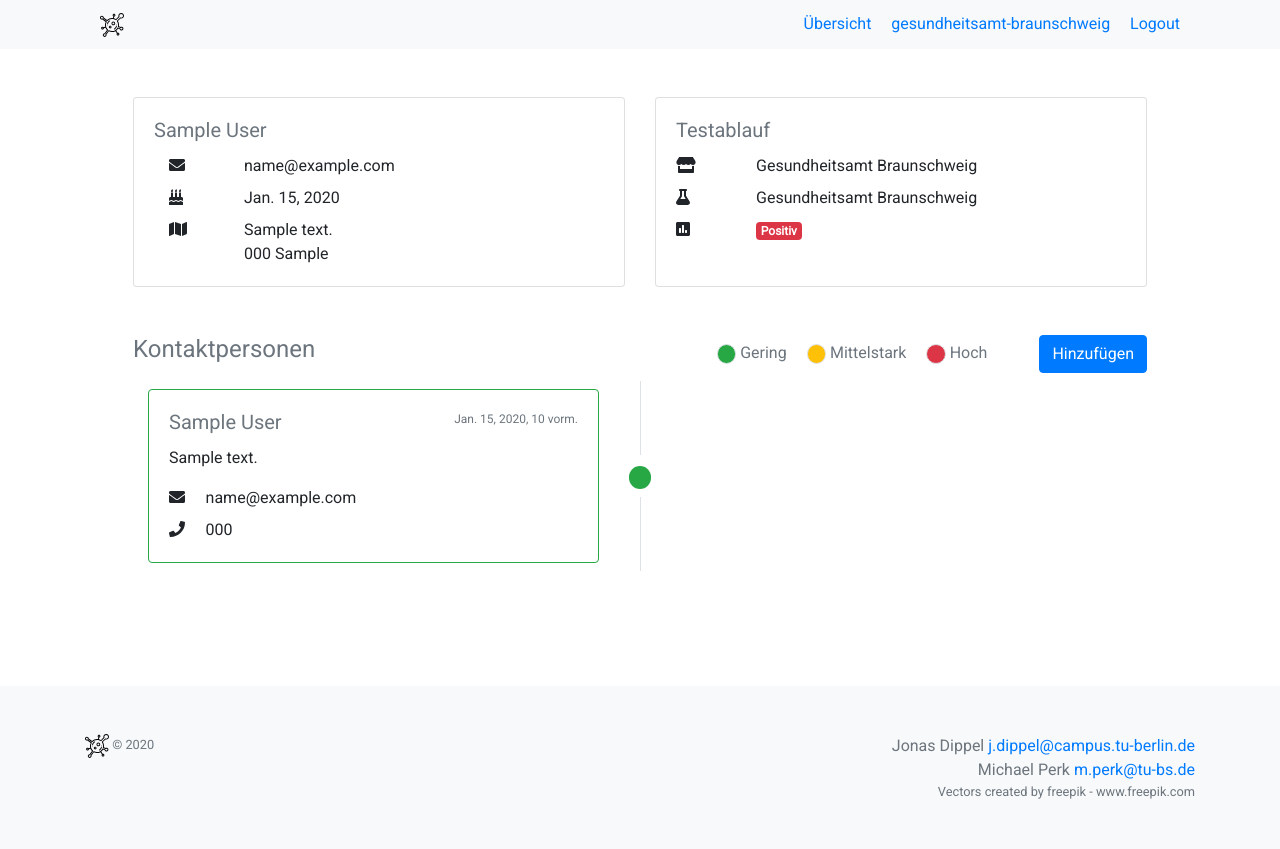
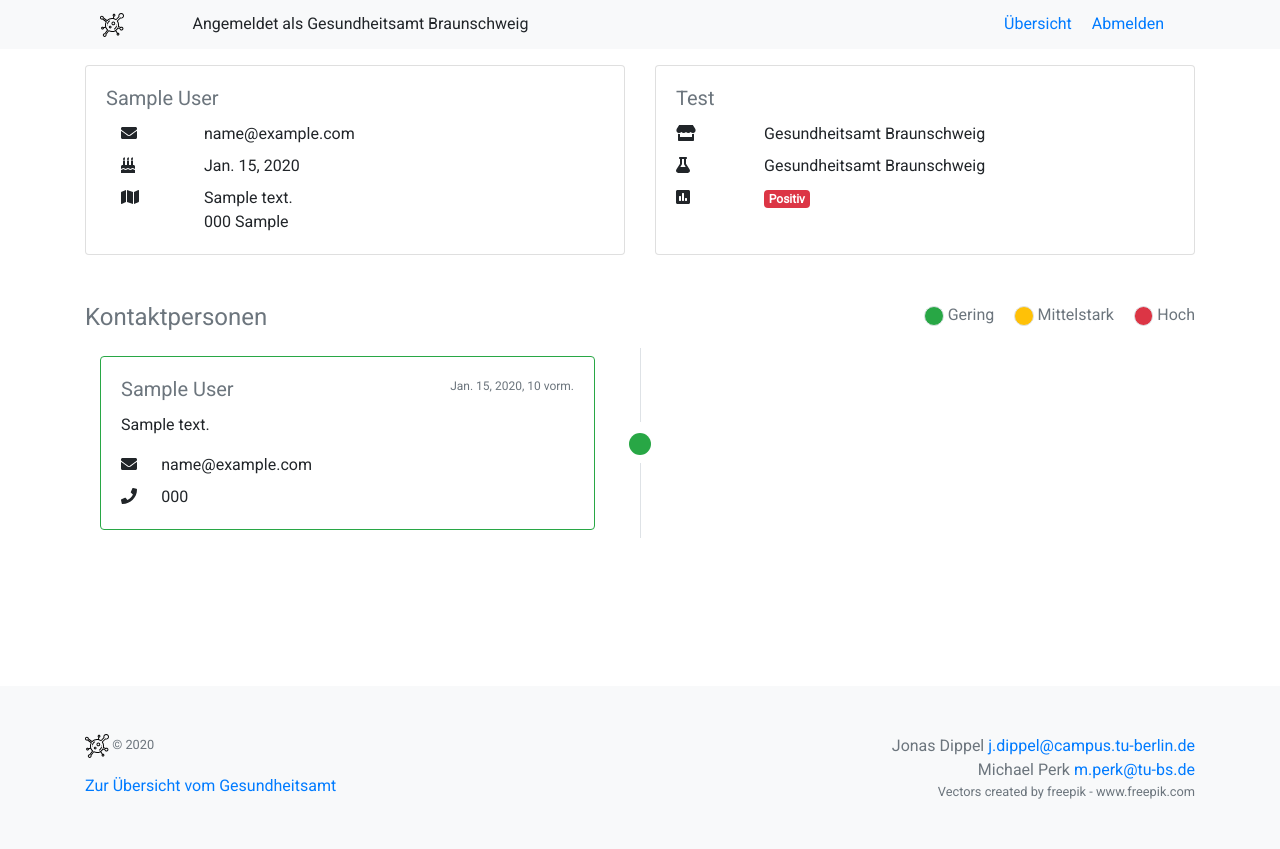
Before and after one commit to dippel-perk/morbus-clade, a Django app: page /health/detail/1 in a window 1280 px wide. Run offline with Django 3.2, Linux system fonts and the light colour scheme; a user stored in the database is signed in; data comes from the database, SQL or seed files in the repository; tables that the repository leaves empty hold one stand-in row (values such as "Sample post"); data that the repository does not hold is empty; some libraries are stand-ins or nearby versions.

Commit message:
Detail View Fixes and changes, Quality of life changes

```diff
--- a/citizens/templates/citizens/detail.html
+++ b/citizens/templates/citizens/detail.html
@@ -1,4 +1,4 @@
-{% extends "health/health_department/base.html" %}
+{% extends token_based|yesno:"citizens/base.html,health/health_department/base.html" %}
 
 {% load static %}
 
@@ -8,8 +8,8 @@
 
     <div id="app">
         <div class="container">
-            <div class="m-5">
-                <div class="row">
+            <div class="">
+                <div class="row mt-3">
                     <div class="col-6">
                         <div class="card">
                             <div class="card-body">
@@ -49,7 +49,7 @@
                     <div class="col-6">
                         <div class="card" style="height: 100%">
                             <div class="card-body">
-                                <h5 class="card-title text-muted">Testablauf</h5>
+                                <h5 class="card-title text-muted">Test</h5>
                                 <div class="card-text">
                                     {% if citizen.test %}
                                         <div class="row mt-2">
@@ -82,11 +82,27 @@
                                                 {% endif %}
                                             </div>
                                         </div>
+                                    {% else %}
+                                        <div class="text-muted text-center">Diese Person hat sich noch nicht zur Teststation begeben.</div>
                                     {% endif %}
                                 </div>
                             </div>
                         </div>
                     </div>
+
+                    {% if token_based %}
+                        <div class="row mt-2 p-3">
+                            <div class="col-12">
+                                <div class="alert alert-info">
+                                        Leider wurden Sie positiv auf SARS-CoV-2 getestet. Begeben sie sich umgehend in eine häusliche Quarantäne.
+                                        Sie werden bald von einem Mitarbeiter des örtlichen Gesundheitsamtes kontaktiert.
+                                        Bitte geben Sie über diese Seite alle Kontaktpersonen an, mit denen Sie in der letzten Woche
+                                        persönlichen Kontakt hatten. Sie benötigen dafür von <span class="font-weight-bold">jeder</span> Kontaktperson eine Email <span class="font-weight-bold">und</span> eine Telefonnummer.
+                                </div>
+                            </div>
+                        </div>
+
+                    {% endif %}
                 </div>
                 <div class="row mt-5">
                     <div class="col-4">
@@ -94,10 +110,18 @@
                     </div>
                     <div class="col-8">
                         <div class="float-right text-muted">
-                            <span class="badge badge-pill bg-success border">&nbsp;</span> Gering
-                            <span class="ml-3 badge badge-pill bg-warning border">&nbsp;</span> Mittelstark
-                            <span class="ml-3 badge badge-pill bg-danger border">&nbsp;</span> Hoch
-                            <a href="{% url 'citizen-add-contact-person' citizen.access_token.token %}"><button class="ml-5 btn btn-primary">Hinzufügen</button></a>
+
+                            {% if citizen.contact_persons.all %}
+                                <span class="badge badge-pill bg-success border">&nbsp;</span> Gering
+                                <span class="ml-3 badge badge-pill bg-warning border">&nbsp;</span> Mittelstark
+                                <span class="ml-3 badge badge-pill bg-danger border">&nbsp;</span> Hoch
+                            {% endif %}
+
+                            {% if token_based %}
+                                <a href="{% url 'citizen-add-contact-person' citizen.access_token.token %}">
+                                    <button class="ml-5 btn btn-primary">Hinzufügen</button>
+                                </a>
+                            {% endif %}
                         </div>
                     </div>
                 </div>
@@ -160,6 +184,8 @@
                             {% endif %}
                         </div>
                         <!--/row-->
+                    {% empty %}
+                        <div class="text-muted text-center">Bislang wurden keine Kontaktpersonen eingetragen.</div>
                     {% endfor %}
                 </div>
             </div>
--- a/core/templates/core/base.html
+++ b/core/templates/core/base.html
@@ -53,9 +53,12 @@
     <div class="container">
         <div class="row">
             <div class="col-4">
-                <small class="d-block mb-3 text-muted"><img width="24" height="24" src="{% static "core/virus.svg" %}">
+                <small class="d-block mb-3 text-muted">
+                    <img width="24" height="24" src="{% static "core/virus.svg" %}">
                     &copy; 2020
                 </small>
+
+                <a href="{% url "health-home" %}">Zur Übersicht vom Gesundheitsamt</a>
             </div>
             <div class="col-8 text-right">
 
--- a/health/templates/health/base.html
+++ b/health/templates/health/base.html
@@ -1,9 +1,10 @@
 {% extends "core/base.html" %}
 
 {% block header %}
+    <span class="d-inline-block float-left" href="#">Angemeldet als {{ user.display_name }}</span>
+
     {% block links %}
     {% endblock %}
 
-    <a class="d-inline-block mr-3" href="#">{{ user.username }}</a>
-    <a class="d-inline-block" href="{% url 'logout' %}">Logout</a>
+    <a class="d-inline-block mr-3" href="{% url 'logout' %}">Abmelden</a>
 {% endblock %}
--- a/health/templates/health/health_department/base.html
+++ b/health/templates/health/health_department/base.html
@@ -1,5 +1,5 @@
 {% extends "health/base.html" %}
 
 {% block links %}
-    <a class="d-inline-block mr-3" href="#">Übersicht</a>
+    <a class="d-inline-block mr-3" href="{% url "health-home" %}">Übersicht</a>
 {% endblock %}
--- a/health/views.py
+++ b/health/views.py
@@ -51,10 +51,15 @@ def update_test_result(request):
         result = int(request.POST.get("result", -1))
         choice = next((t for t in Test.RESULT_CHOICES if t[0] == result))
 
+        redirect_adress = 'citizen-show'
+
         if choice:
             citizen.test.result = choice[0]
             citizen.test.save()
 
-        return redirect("citizen-show", token=token.token)
+            if choice[0] == Test.POSITIVE:
+                redirect_adress = 'detail'
+
+        return redirect(redirect_adress, token=token.token)
 
     return HttpResponseNotFound()
```
Also changed, not shown: citizens/views.py (+9 -2 lines), health/templates/health/login.html (+17 -6 lines).
